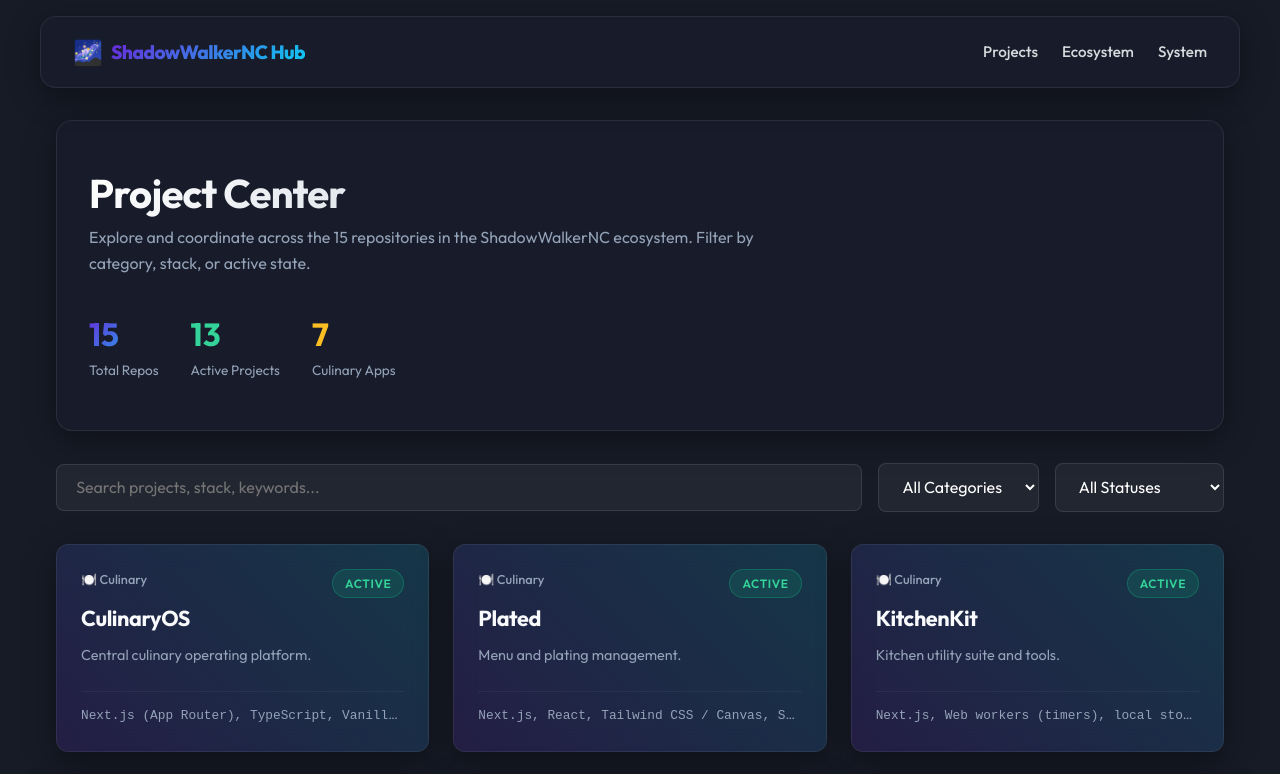
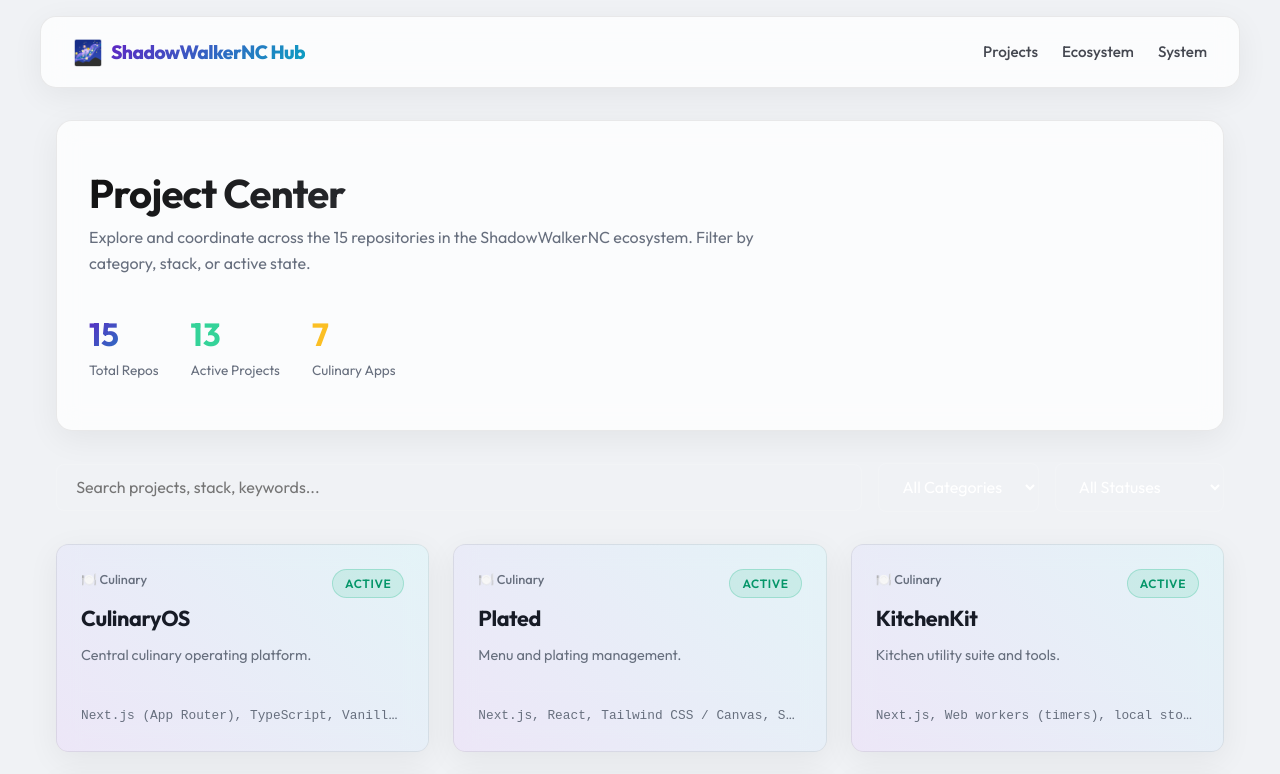
Before and after one commit to ShadowWalkerNC/Unity-MC, a Next.js app: page / in a window 1280 px wide. Shown: the top 774 px of the page. Built offline with nearby package versions, Linux system fonts and the light colour scheme.

Commit message:
Configure light mode exclusively as default

```diff
--- a/src/app/globals.css
+++ b/src/app/globals.css
@@ -1,12 +1,12 @@
-/* Custom premium global styles based on DESIGN.md HSL tokens */
+/* Custom premium light global styles based on DESIGN.md HSL tokens */
 
 :root {
-  --background-hsl: 224, 25%, 12%;
-  --surface-hsl: 224, 25%, 16%;
-  --primary-hsl: 263, 70%, 50%;
-  --accent-hsl: 190, 90%, 50%;
-  --foreground-hsl: 210, 40%, 98%;
-  --muted-hsl: 215, 20%, 65%;
+  --background-hsl: 210, 20%, 95%;
+  --surface-hsl: 0, 0%, 100%;
+  --foreground-hsl: 224, 25%, 12%;
+  --muted-hsl: 220, 10%, 45%;
+  --primary-hsl: 263, 70%, 45%;
+  --accent-hsl: 190, 90%, 40%;
 
   --background: hsl(var(--background-hsl));
   --surface: hsl(var(--surface-hsl));
@@ -38,18 +38,18 @@ a {
 
 /* Glassmorphism Panel */
 .glass-panel {
-  background: rgba(25, 30, 45, 0.65);
+  background: rgba(255, 255, 255, 0.75);
   backdrop-filter: blur(12px);
   -webkit-backdrop-filter: blur(12px);
-  border: 1px solid rgba(255, 255, 255, 0.08);
+  border: 1px solid rgba(0, 0, 0, 0.08);
   border-radius: 12px;
-  box-shadow: 0 8px 32px 0 rgba(0, 0, 0, 0.37);
+  box-shadow: 0 8px 32px 0 rgba(0, 0, 0, 0.06);
   transition: all 0.3s cubic-bezier(0.4, 0, 0.2, 1);
 }
 
 .glass-panel:hover {
-  border-color: rgba(255, 255, 255, 0.15);
-  box-shadow: 0 12px 40px 0 rgba(0, 0, 0, 0.5);
+  border-color: rgba(0, 0, 0, 0.15);
+  box-shadow: 0 12px 40px 0 rgba(0, 0, 0, 0.1);
   transform: translateY(-2px);
 }
 
@@ -68,12 +68,12 @@ a {
   background: linear-gradient(45deg, var(--primary), var(--accent));
   border-radius: 13px;
   z-index: -1;
-  opacity: 0.15;
+  opacity: 0.1;
   transition: opacity 0.3s ease;
 }
 
 .glowing-card:hover::before {
-  opacity: 0.4;
+  opacity: 0.25;
 }
 
 /* Typography styles */
@@ -84,7 +84,7 @@ h1, h2, h3, h4 {
 }
 
 .title-gradient {
-  background: linear-gradient(135deg, #fff 0%, hsl(var(--muted-hsl)) 100%);
+  background: linear-gradient(135deg, #111 0%, hsl(var(--muted-hsl)) 100%);
   -webkit-background-clip: text;
   -webkit-text-fill-color: transparent;
 }
@@ -109,24 +109,24 @@ h1, h2, h3, h4 {
 }
 
 .btn-primary {
-  background: linear-gradient(135deg, var(--primary), hsl(263, 70%, 45%));
+  background: linear-gradient(135deg, var(--primary), hsl(263, 70%, 40%));
   color: #fff;
-  box-shadow: 0 4px 14px 0 rgba(124, 58, 237, 0.3);
+  box-shadow: 0 4px 14px 0 rgba(124, 58, 237, 0.2);
 }
 
 .btn-primary:hover {
   transform: translateY(-1px);
-  box-shadow: 0 6px 20px 0 rgba(124, 58, 237, 0.4);
+  box-shadow: 0 6px 20px 0 rgba(124, 58, 237, 0.3);
 }
 
 .btn-secondary {
-  background: rgba(255, 255, 255, 0.05);
-  border: 1px solid rgba(255, 255, 255, 0.1);
+  background: rgba(0, 0, 0, 0.03);
+  border: 1px solid rgba(0, 0, 0, 0.08);
   color: var(--foreground);
 }
 
 .btn-secondary:hover {
-  background: rgba(255, 255, 255, 0.1);
+  background: rgba(0, 0, 0, 0.06);
 }
 
 /* Badge styles */
@@ -142,25 +142,25 @@ h1, h2, h3, h4 {
 }
 
 .badge-active {
-  background: rgba(16, 185, 129, 0.15);
-  color: rgb(52, 211, 153);
-  border: 1px solid rgba(16, 185, 129, 0.3);
+  background: rgba(16, 185, 129, 0.12);
+  color: rgb(5, 150, 105);
+  border: 1px solid rgba(16, 185, 129, 0.25);
 }
 
 .badge-archived {
-  background: rgba(156, 163, 175, 0.15);
-  color: rgb(209, 213, 219);
-  border: 1px solid rgba(156, 163, 175, 0.3);
+  background: rgba(107, 114, 128, 0.12);
+  color: rgb(75, 85, 99);
+  border: 1px solid rgba(107, 114, 128, 0.25);
 }
 
 .badge-private {
-  background: rgba(245, 158, 11, 0.15);
-  color: rgb(251, 191, 36);
-  border: 1px solid rgba(245, 158, 11, 0.3);
+  background: rgba(217, 119, 6, 0.12);
+  color: rgb(180, 83, 9);
+  border: 1px solid rgba(217, 119, 6, 0.25);
 }
 
 .nav-link {
-  opacity: 0.85;
+  opacity: 0.8;
   transition: opacity 0.2s;
 }
 
```
